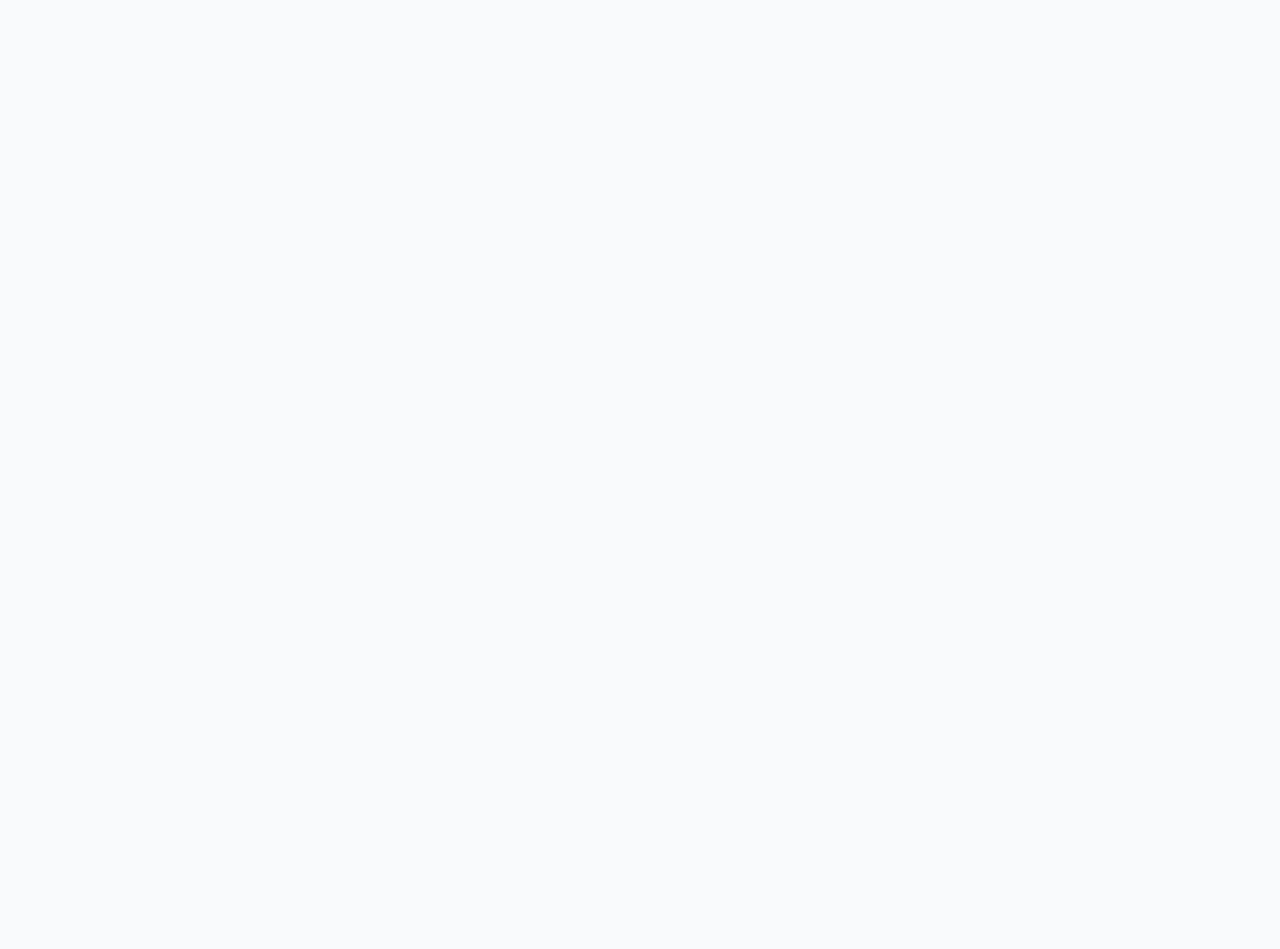
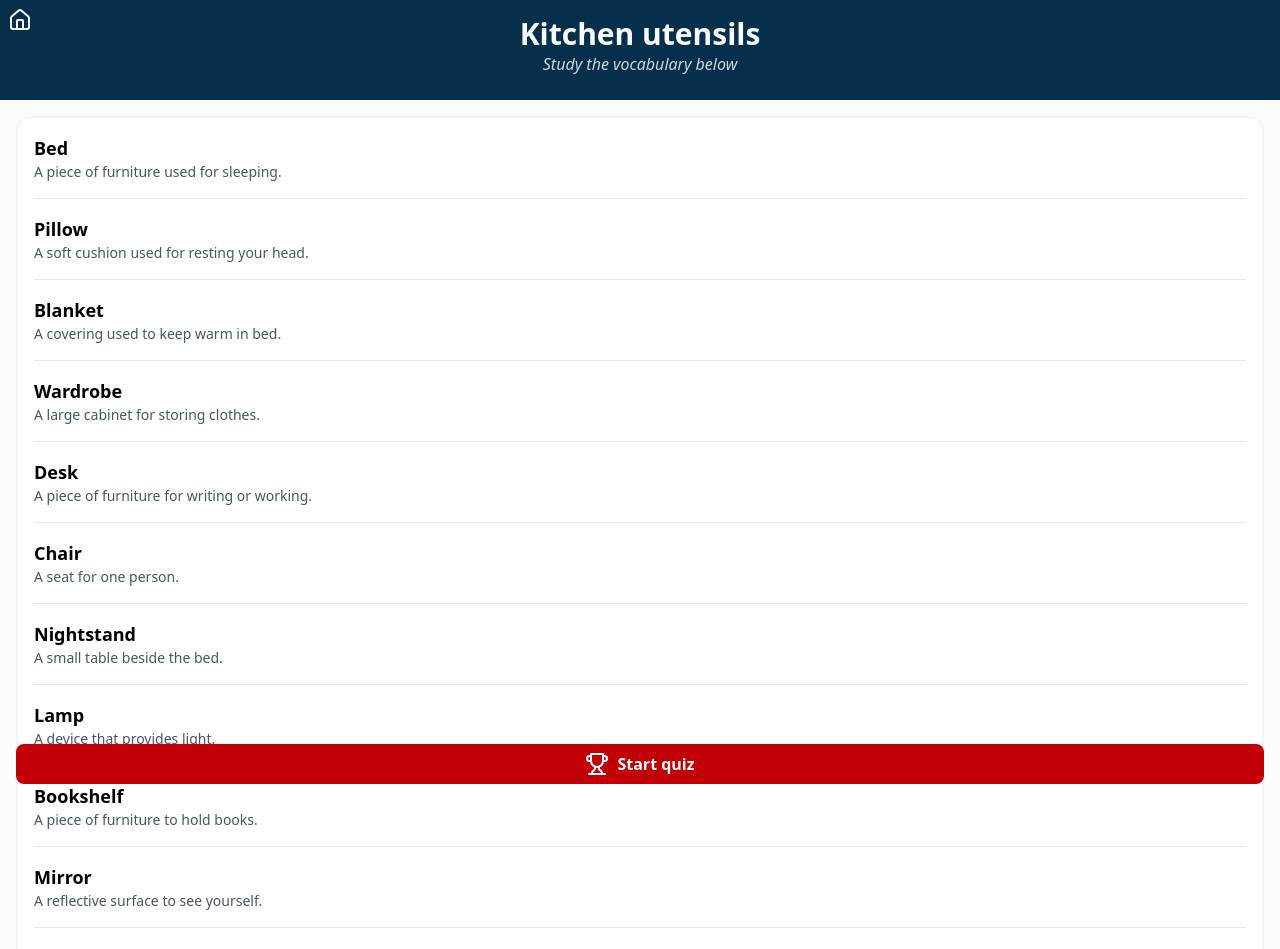
Before and after one commit to Tomatillo1/englishLearning, a SvelteKit app: page /lessons/bedroom in a window 1280 px wide. Shown: the top 949 px of the page. Before the commit the page ends 800 px from the top, so only its background shows below. Built offline with nearby package versions, Linux system fonts and the light colour scheme.

Commit message:
Pwa done

```diff
--- a/src/app.html
+++ b/src/app.html
@@ -3,10 +3,28 @@
 <head>
 	<meta charset="utf-8" />
 	<title>EnglishLearning</title>
-		<link rel="icon" href="%sveltekit.assets%/assets/favicon-el.png" />
+
+	<!-- Viewport -->
 	<meta name="viewport" content="width=device-width, initial-scale=1" />
+
+	<!-- PWA manifest -->
+	<link rel="manifest" href="/manifest.json" />
+
+	<!-- App colors -->
+	<meta name="theme-color" content="#faf5ea">
+
+	<!-- iOS PWA essentials -->
+	<meta name="apple-mobile-web-app-capable" content="yes">
+	<meta name="apple-mobile-web-app-title" content="English Learning">
+	<meta name="apple-mobile-web-app-status-bar-style" content="default">
+
+	<!-- App icons -->
+	<link rel="apple-touch-icon" href="%sveltekit.assets%/icon.png">
+	<link rel="icon" href="%sveltekit.assets%/assets/favicon-el.png">
+
 	%sveltekit.head%
 </head>
+
 <body data-sveltekit-preload-data="hover">
 <div style="display: contents">%sveltekit.body%</div>
 </body>
--- a/src/lib/all-composants/Quiz.svelte
+++ b/src/lib/all-composants/Quiz.svelte
@@ -3,7 +3,6 @@
 	import { Check } from '@lucide/svelte';
 	type Props = {
 		questionsList: {
-			questionNumber: number;
 			question: string;
 			answers: {
 				answer: string;
--- /dev/null
+++ b/src/lib/all-my-lessons-datas/bedroom.ts
@@ -0,0 +1,189 @@
+import type { LessonsPlan } from '$lib/interfaces/lessons-plan';
+
+export const lessonBedroomItems: LessonsPlan = {
+	lessonWords: [
+		{ word: "Bed", caption: "A piece of furniture used for sleeping." },
+		{ word: "Pillow", caption: "A soft cushion used for resting your head." },
+		{ word: "Blanket", caption: "A covering used to keep warm in bed." },
+		{ word: "Wardrobe", caption: "A large cabinet for storing clothes." },
+		{ word: "Desk", caption: "A piece of furniture for writing or working." },
+		{ word: "Chair", caption: "A seat for one person." },
+		{ word: "Nightstand", caption: "A small table beside the bed." },
+		{ word: "Lamp", caption: "A device that provides light." },
+		{ word: "Bookshelf", caption: "A piece of furniture to hold books." },
+		{ word: "Mirror", caption: "A reflective surface to see yourself." },
+		{ word: "Curtains", caption: "Fabric to cover windows." },
+		{ word: "Rug", caption: "A soft floor covering." },
+		{ word: "Dresser", caption: "A cabinet with drawers for clothes." },
+		{ word: "Alarm clock", caption: "A clock that wakes you up at a set time." },
+		{ word: "Closet", caption: "A small room for storing clothes." },
+		{ word: "Shelf", caption: "A flat surface for storing items." },
+		{ word: "Chair mat", caption: "A mat to protect the floor under a chair." },
+		{ word: "Bedside lamp", caption: "A lamp placed near the bed." },
+		{ word: "Laundry basket", caption: "A basket used to hold dirty clothes." },
+		{ word: "Desk organizer", caption: "A container to keep desk items tidy." }
+	],
+
+	lessonQuestions: [
+		{
+			question: "What do you sleep on at night?",
+			answers: [
+				{ answer: "Chair", trueOrFalse: false },
+				{ answer: "Desk", trueOrFalse: false },
+				{ answer: "Bed", trueOrFalse: true }
+			]
+		},
+		{
+			question: "What do you put your head on while sleeping?",
+			answers: [
+				{ answer: "Blanket", trueOrFalse: false },
+				{ answer: "Pillow", trueOrFalse: true },
+				{ answer: "Rug", trueOrFalse: false }
+			]
+		},
+		{
+			question: "What keeps you warm in bed?",
+			answers: [
+				{ answer: "Curtains", trueOrFalse: false },
+				{ answer: "Blanket", trueOrFalse: true },
+				{ answer: "Wardrobe", trueOrFalse: false }
+			]
+		},
+		{
+			question: "Where do you store your clothes?",
+			answers: [
+				{ answer: "Bookshelf", trueOrFalse: false },
+				{ answer: "Wardrobe", trueOrFalse: true },
+				{ answer: "Desk", trueOrFalse: false }
+			]
+		},
+		{
+			question: "Where do you do your homework or work?",
+			answers: [
+				{ answer: "Desk", trueOrFalse: true },
+				{ answer: "Nightstand", trueOrFalse: false },
+				{ answer: "Bed", trueOrFalse: false }
+			]
+		},
+		{
+			question: "What do you sit on while at a desk?",
+			answers: [
+				{ answer: "Bed", trueOrFalse: false },
+				{ answer: "Chair", trueOrFalse: true },
+				{ answer: "Rug", trueOrFalse: false }
+			]
+		},
+		{
+			question: "What small table is next to your bed?",
+			answers: [
+				{ answer: "Nightstand", trueOrFalse: true },
+				{ answer: "Dresser", trueOrFalse: false },
+				{ answer: "Shelf", trueOrFalse: false }
+			]
+		},
+		{
+			question: "What gives you light in the room?",
+			answers: [
+				{ answer: "Lamp", trueOrFalse: true },
+				{ answer: "Closet", trueOrFalse: false },
+				{ answer: "Mirror", trueOrFalse: false }
+			]
+		},
+		{
+			question: "Where do you keep your books?",
+			answers: [
+				{ answer: "Drawer", trueOrFalse: false },
+				{ answer: "Bed", trueOrFalse: false },
+				{ answer: "Bookshelf", trueOrFalse: true }
+			]
+		},
+		{
+			question: "What do you use to see your reflection?",
+			answers: [
+				{ answer: "Mirror", trueOrFalse: true },
+				{ answer: "Curtains", trueOrFalse: false },
+				{ answer: "Lamp", trueOrFalse: false }
+			]
+		},
+		{
+			question: "What covers the windows?",
+			answers: [
+				{ answer: "Rug", trueOrFalse: false },
+				{ answer: "Curtains", trueOrFalse: true },
+				{ answer: "Pillow", trueOrFalse: false }
+			]
+		},
+		{
+			question: "What is placed on the floor for comfort?",
+			answers: [
+				{ answer: "Rug", trueOrFalse: true },
+				{ answer: "Desk", trueOrFalse: false },
+				{ answer: "Bed", trueOrFalse: false }
+			]
+		},
+		{
+			question: "What has drawers to store clothes?",
+			answers: [
+				{ answer: "Wardrobe", trueOrFalse: false },
+				{ answer: "Dresser", trueOrFalse: true },
+				{ answer: "Chair", trueOrFalse: false }
+			]
+		},
+		{
+			question: "What wakes you up in the morning?",
+			answers: [
+				{ answer: "Lamp", trueOrFalse: false },
+				{ answer: "Bookshelf", trueOrFalse: false },
+				{ answer: "Alarm clock", trueOrFalse: true }
+			]
+		},
+		{
+			question: "Where do you keep clothes in a small room?",
+			answers: [
+				{ answer: "Desk", trueOrFalse: false },
+				{ answer: "Closet", trueOrFalse: true },
+				{ answer: "Chair", trueOrFalse: false }
+			]
+		},
+		{
+			question: "What flat surface is used to store items?",
+			answers: [
+				{ answer: "Nightstand", trueOrFalse: false },
+				{ answer: "Shelf", trueOrFalse: true },
+				{ answer: "Pillow", trueOrFalse: false }
+			]
+		},
+		{
+			question: "What protects the floor under a chair?",
+			answers: [
+				{ answer: "Chair mat", trueOrFalse: true },
+				{ answer: "Desk organizer", trueOrFalse: false },
+				{ answer: "Rug", trueOrFalse: false }
+			]
+		},
+		{
+			question: "What lamp is placed next to your bed?",
+			answers: [
+				{ answer: "Desk lamp", trueOrFalse: false },
+				{ answer: "Bedside lamp", trueOrFalse: true },
+				{ answer: "Ceiling lamp", trueOrFalse: false }
+			]
+		},
+		{
+			question: "Where do you put your dirty clothes?",
+			answers: [
+				{ answer: "Wardrobe", trueOrFalse: false },
+				{ answer: "Laundry basket", trueOrFalse: true },
+				{ answer: "Drawer", trueOrFalse: false }
+			]
+		},
+		{
+			question: "What helps keep your desk organized?",
+			answers: [
+				{ answer: "Bookshelf", trueOrFalse: false },
+				{ answer: "Desk organizer", trueOrFalse: true },
+				{ answer: "Chair", trueOrFalse: false }
+			]
+		}
+	]
+};
--- a/src/lib/interfaces/lessons-plan.ts
+++ b/src/lib/interfaces/lessons-plan.ts
@@ -4,7 +4,6 @@ interface Answer {
 }
 
 interface Question {
-	questionNumber: number;
 	question: string;
 	answers: Answer[];
 }
--- a/src/lib/interfaces/links-start-quiz.ts
+++ b/src/lib/interfaces/links-start-quiz.ts
@@ -1,2 +1,3 @@
 export type AllLinksStartQuiz =
-	| "/lessons/kitchen-utensils/quiz";
+	| "/lessons/kitchen-utensils/quiz"
+	| "/lessons/bedroom/quiz";
--- a/src/routes/lessons/bedroom/+page.svelte
+++ b/src/routes/lessons/bedroom/+page.svelte
@@ -0,0 +1,26 @@
+<script lang="ts">
+	import { lessonBedroomItems } from '$lib/all-my-lessons-datas/bedroom';
+	import DisplayLessonsWords from '$lib/all-composants/DisplayLessonsWords.svelte';
+	import ButtonLinkToQuizz from '$lib/all-composants/ButtonLinkToQuiz.svelte';
+	import { House } from '@lucide/svelte';
+	import { resolve } from '$app/paths';
+
+	// ToDo : rename lesson
+	const bedroomWords = lessonBedroomItems.lessonWords;
+</script>
+<header class="flex flex-col bg-sky-950 text-gray-50 pb-6 pt-4 relative">
+	<a href={resolve("/")}>
+		<House class="absolute top-2 left-2" />
+	</a>
+	<section class="flex flex-col items-center">
+		<h1 class="text-3xl font-bold">Kitchen utensils</h1>
+		<p class="italic text-gray-300">Study the vocabulary below</p>
+	</section>
+</header>
+<main class="h-screen flex flex-col w-full relative pt-4">
+	<!-- Todo : modify link -->
+	<ButtonLinkToQuizz linkToQuiz="/lessons/bedroom/quiz" />
+	<section class="w-full px-4 pb-16">
+		<DisplayLessonsWords wordsList={bedroomWords} />
+	</section>
+</main>
--- /dev/null
+++ b/src/routes/lessons/bedroom/quiz/+page.svelte
@@ -0,0 +1,32 @@
+<script lang="ts">
+	import Quiz from '$lib/all-composants/Quiz.svelte';
+	import { lessonBedroomItems } from '$lib/all-my-lessons-datas/bedroom';
+	import { Trophy } from '@lucide/svelte';
+	import { RotateCcw } from '@lucide/svelte';
+	import { House } from '@lucide/svelte';
+	import { resolve } from '$app/paths';
+
+	const bedroomQuestions = lessonBedroomItems.lessonQuestions;
+	let displayResult: number | undefined = $state(undefined);
+	const onQuizFinished = (result: number) => displayResult = result;
+</script>
+
+
+{#if displayResult !== undefined}
+	<main class="h-screen w-full flex flex-col p-4">
+		<section class="flex flex-col bg-white border-2 border-gray-100 rounded-2xl size-full items-center justify-center pt-4 gap-6">
+			<h1 class="text-3xl font-bold text-sky-950">Results</h1>
+			<Trophy class="bg-sky-950 stroke-white size-32 p-4 rounded-4xl"/>
+			<p class="text-2xl text-sky-950">Your result is :</p>
+			<p class="font-bold"><span class="text-red-800 text-5xl">{displayResult}</span><span class="text-sky-950 text-4xl ml-2">/ 10</span></p>
+			<div class="flex flex-col w-full gap-6 pt-4 items-center">
+				<button onclick={displayResult = undefined} class="flex flex-row justify-center items-center gap-2 w-2/3 text-white text-2xl bg-red-700 rounded-xl px-4 py-2 rounded-full"><RotateCcw class="stroke-white"/>Try again ?</button>
+				<a class="flex flex-row justify-center items-center gap-2 w-2/3 text-white text-2xl bg-sky-950 rounded-xl px-4 py-2 rounded-full" href={resolve("/")}><House class="stroke-white"/>Back to themes</a>
+			</div>
+		</section>
+	</main>
+{:else}
+	<main class="h-screen flex flex-col w-full px-4 pt-4 ">
+		<Quiz questionsList={bedroomQuestions} onQuizFinished={onQuizFinished} />
+	</main>
+{/if}
```
Also changed, not shown: src/lib/all-my-lessons-datas/kitchen-utensils.ts (+0 -20 lines), static/icon.png (added), static/manifest.json (added). Lines whose indentation alone changed are shown as unchanged.
